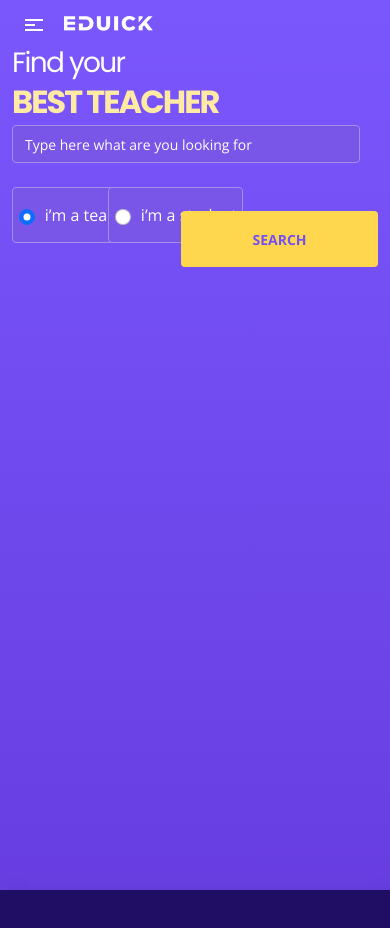
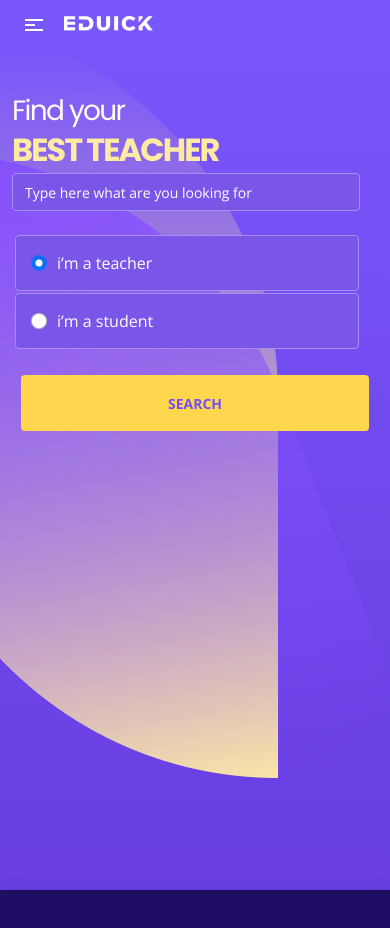
Before and after one commit to rmachado-dev/edusynch-frontend-challenge, a React (Create React App) app in the folder landing_page/: page / in a window 390 px wide. Shown: the top 928 px of the page. Built offline with nearby package versions, Linux system fonts and the light colour scheme.

Commit message:
ajustes no Main e Header

```diff
--- a/landing_page/src/components/header/header.css
+++ b/landing_page/src/components/header/header.css
@@ -30,6 +30,7 @@
   padding: 20px;
   margin: 0px;
   margin-left: -12px;
+  margin-right: -12px;
   margin-top: -40px;
 }
 #menu-collapse i{
--- a/landing_page/src/components/main/index.js
+++ b/landing_page/src/components/main/index.js
@@ -16,7 +16,7 @@ const Main = () => {
               <div id="img-5" className="d-none d-lg-block"></div>
             </Col>
             <Col xs={12} lg={6}>
-              <div className="pe-lg-5 mt-lg-5">
+              <div className="pe-lg-5 mt-5">
                 <h1>Find your</h1>
                 <h2>best teacher</h2>
                 <p className="mt-lg-3 pe-lg-5 d-none d-lg-block">
@@ -34,9 +34,10 @@ const Main = () => {
                 </Col>
               </div>
 
-              <div className="mt-4">
+              <div className="mt-4 ">
                 {/* desktop */}
-                <Form className="d-none d-lg-block">
+
+                <Form className="d-none d-lg-block d-flex ">
                   <Form.Check
                     checked
                     inline
@@ -44,7 +45,7 @@ const Main = () => {
                     name="acesso"
                     type="radio"
                     id="teacher"
-                    className="d-flex align-items-center justify-content-center tipo"
+                    className="tipo p-3"
                   />
                   <Form.Check
                     inline
@@ -52,15 +53,13 @@ const Main = () => {
                     name="acesso"
                     type="radio"
                     id="student"
-                    className="d-flex align-items-center justify-content-center tipo"
+                    className="tipo p-3"
                   />
                   <button id="search">search</button>
                 </Form>
 
                 {/* mobile */}
-                <Form className="d-flex justify-content-between d-block d-lg-none">
-                  <Row>
-                    <Col xs={6}>
+                <Form className="d-flex flex-column align-items-center d-block d-lg-none">
                   <Form.Check
                     checked
                     inline
@@ -68,26 +67,23 @@ const Main = () => {
                     name="acesso"
                     type="radio"
                     id="teacher"
-                    className="d-flex align-items-center justify-content-center tipo"
+                    className="tipo"
                   />
-                  </Col>
-                    <Col xs={6}>
                   <Form.Check
                     inline
                     label=" i’m a student"
                     name="acesso"
                     type="radio"
                     id="student"
-                    className="d-flex align-items-center justify-content-center tipo"
+                    className="tipo"
                   />
-                  </Col>
-                  </Row>
-                <button id="search" className="mx-auto d-block mt-4">
-                  search
-                </button>
+                  <button id="search" className="mx-auto d-block mt-4">
+                    search
+                  </button>
                 </Form>
               </div>
             </Col>
+            <Col lg={1}></Col>
           </Row>
         </Container>
       </section>
--- a/landing_page/src/components/main/main.css
+++ b/landing_page/src/components/main/main.css
@@ -1,9 +1,9 @@
 #main {
   height: 100vh;
-  /* background-image: url("../images/bg-main.png");
+  background-image: url("../images/bg-main.png");
   background-repeat: no-repeat;
   background-position: top right;
-  background-size: auto; */
+  background-size: auto;
 }
 #img-1 {
   position: absolute;
@@ -148,17 +148,16 @@
 }
 
 .tipo {
-  width: 162px;
   height: 56px;
   background: #7955e8;
   border: 1px solid #a68eef;
-  box-sizing: border-box;
   border-radius: 4px;
-  border-radius: 4px;
+
 }
 
 .tipo input[type="radio"] {
   margin-right: 10px;
+  margin-left: 0px;
 }
 
 #search {
@@ -197,9 +196,9 @@
   }
 
   .tipo {
-      width: 135px;
+      width: 94%;
+      padding: 15px;
   }
-
 
   #looking > input {
     width: 95%;
```
